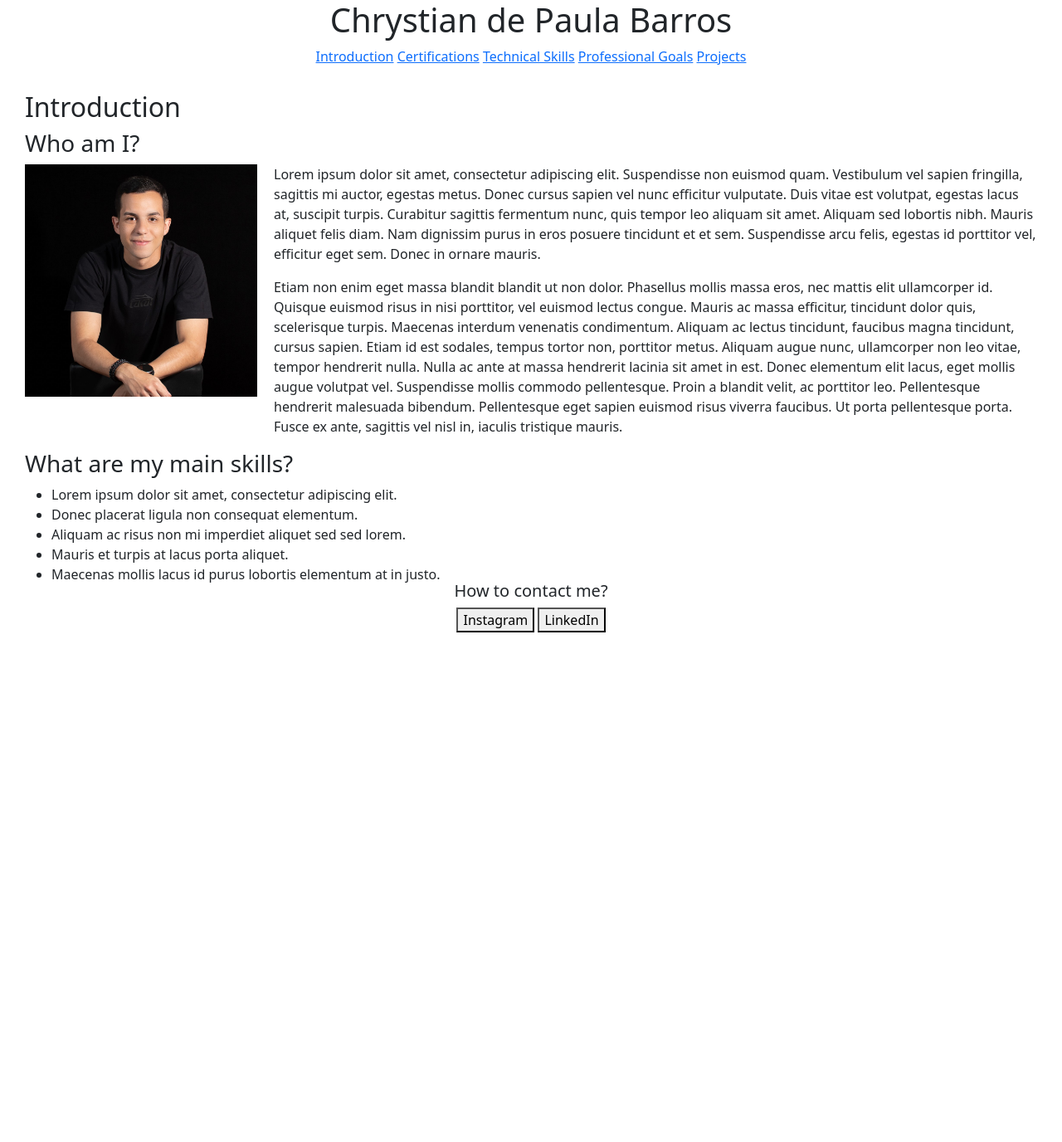
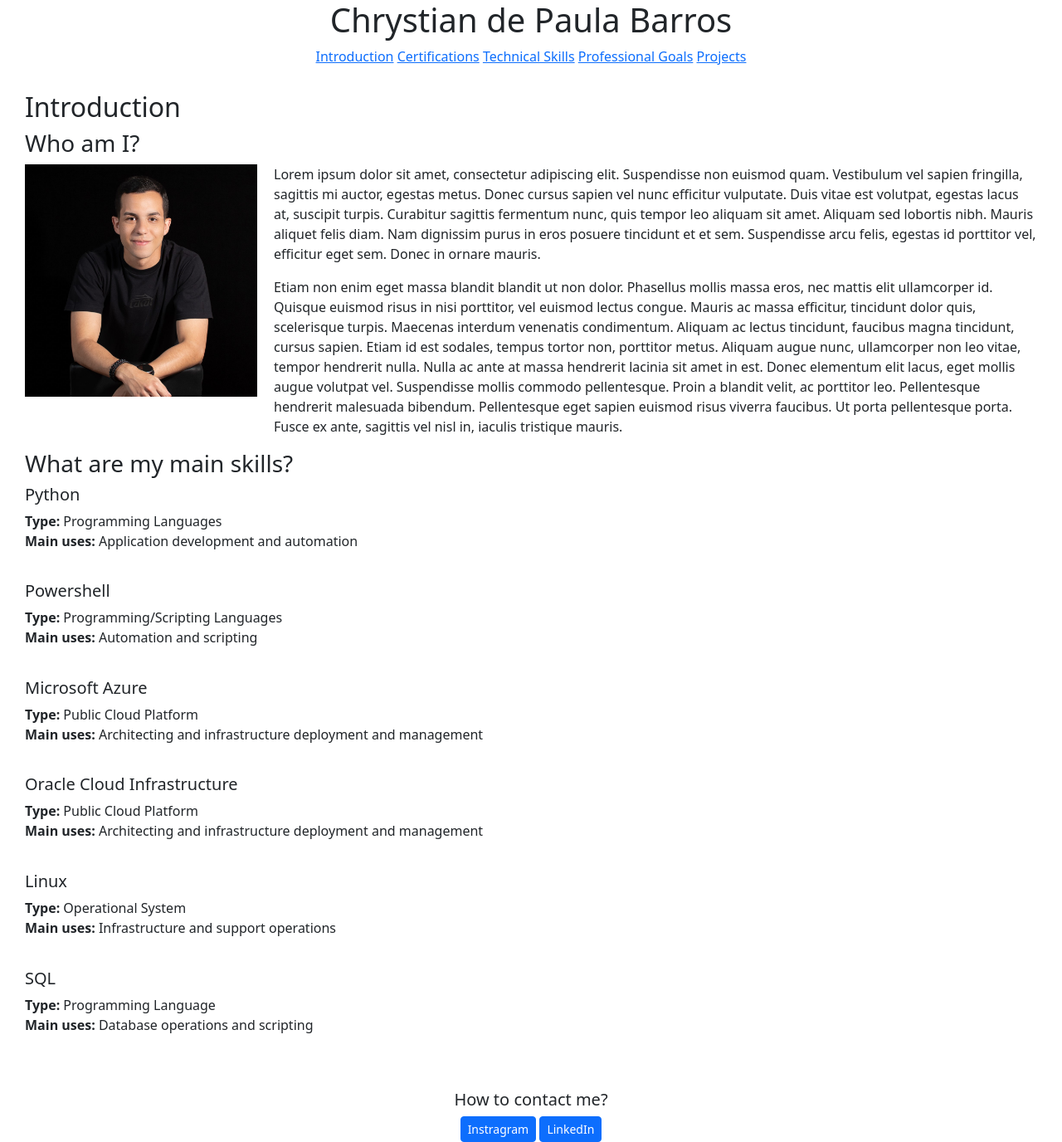
Before and after one commit to chrystianbarros/portfolio-website, a Flask app: page / in a window 1280 px wide. Shown: the whole page at 83% size. Before the commit the page ends 762 px from the top, so only its background shows below. Run offline with Flask 3, Linux system fonts and the light colour scheme.

Commit message:
Added dynamic python data and API

```diff
--- a/app.py
+++ b/app.py
@@ -1,9 +1,46 @@
-from flask import Flask, render_template
+from flask import Flask, render_template, jsonify
 
 app = Flask(__name__)
 
+SKILLS = [
+    {
+        'skill': 'Python',
+        'type': 'Programming Languages',
+        'main uses': 'Application development and automation'
+    },
+    {
+        'skill': 'Powershell',
+        'type': 'Programming/Scripting Languages',
+        'main uses': 'Automation and scripting'
+    },
+    {
+        'skill': 'Microsoft Azure',
+        'type': 'Public Cloud Platform',
+        'main uses': 'Architecting and infrastructure deployment and management'
+    },
+    {
+        'skill': 'Oracle Cloud Infrastructure',
+        'type': 'Public Cloud Platform',
+        'main uses': 'Architecting and infrastructure deployment and management'
+    },
+    {
+        'skill': 'Linux',
+        'type': 'Operational System',
+        'main uses': 'Infrastructure and support operations'
+    },
+    {
+        'skill': 'SQL',
+        'type': 'Programming Language',
+        'main uses': 'Database operations and scripting'
+    }
+]
+
 @app.route("/")
 def portfolio_website():
-    return render_template('home.html')
+    return render_template('home.html', skills=SKILLS)
+
+@app.route("/api/mainSkills")
+def main_skills():
+    return jsonify(SKILLS)
 
 app.run(host='0.0.0.0', port=1443, debug=True)
--- a/static/css/style.css
+++ b/static/css/style.css
@@ -1,5 +1,10 @@
 body {
     font-family: Arial, Helvetica, sans-serif;
+    position: relative;
+}
+
+.content_wrap{
+    padding-bottom: 2.5rem;
 }
 
 .menubar {
@@ -29,7 +34,11 @@ img {
 footer {
     position: absolute;
     bottom: 0;
+    text-align: center;
     width: 100%;
-    height: 100px;
-    text-align: center;
+    height: 2.5rem;            /* altura do rodapé */
 }
+
+.skills {
+    margin-bottom: 3%;
+}
--- a/templates/home.html
+++ b/templates/home.html
@@ -9,6 +9,7 @@
 </head>
 
 <body>
+    <div class="content_wrap">
         <h1>Chrystian de Paula Barros</h1>
         <div class="menubar">
             <a class="menubar" href="#Introduction">Introduction</a>
@@ -36,22 +37,23 @@
             <!--Div for My Skills Session-->
             <div class="intro_myskills">
                 <h3>What are my main skills?</h3>
-            <ul>
-                <li>Lorem ipsum dolor sit amet, consectetur adipiscing elit.</li>
-                <li>Donec placerat ligula non consequat elementum.</li>
-                <li>Aliquam ac risus non mi imperdiet aliquet sed sed lorem.</li>
-                <li>Mauris et turpis at lacus porta aliquet.</li>
-                <li>Maecenas mollis lacus id purus lobortis elementum at in justo.</li>
-            </ul>
+                <div class="mainskills_list">
+                    {%for i in skills%}
+                        {%include 'my_skills.html'%}
+                    {%endfor%}
+                </div>
+            </div>
         </div>
     </div>
 
+    <footer>
+        <div>
+            <h5>How to contact me?</h5>
+            <button type="button" class="btn btn-primary btn-sm">Instragram</button>
+            <button type="button" class="btn btn-primary btn-sm">LinkedIn</button>
+        </div>
+    </footer>
+
 </body>
 
-<footer>
-    <h5>How to contact me?</h5>
-    <button>Instagram</button>
-    <button>LinkedIn</button>
-</footer>
-
 </html>
--- /dev/null
+++ b/templates/my_skills.html
@@ -0,0 +1,9 @@
+<div class="skills">
+    <h5>{{i['skill']}}</h5>
+    <div>
+        <b>Type: </b>{{i['type']}}
+    </div>
+    <div>
+        <b>Main uses: </b>{{i['main uses']}}
+    </div>
+</div>
```
Lines whose indentation alone changed are shown as unchanged.
